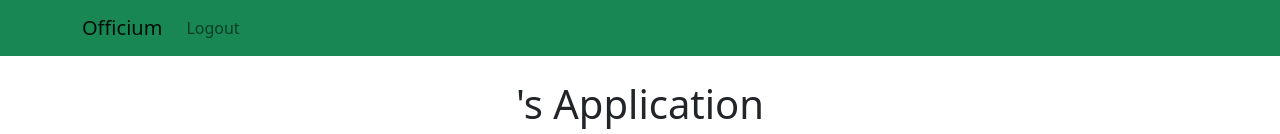
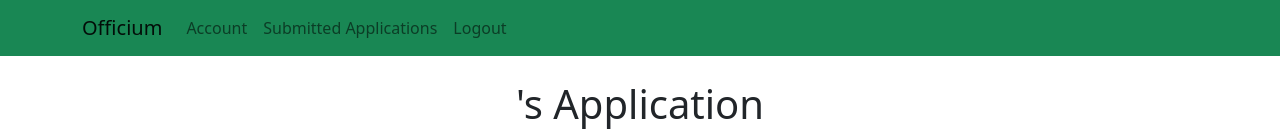
Before and after one commit to ShaivPandya/cmpe-133, a React (Create React App) app in the folder client/: page /application/1 in a window 1280 px wide. Shown: the top 134 px of the page. Built offline with nearby package versions, Linux system fonts and the light colour scheme; no server answers.

Commit message:
Fix Navbar for applicants

```diff
--- a/client/src/components/User/SubmittedApp/SubmittedApp.js
+++ b/client/src/components/User/SubmittedApp/SubmittedApp.js
@@ -1,10 +1,10 @@
 import 'bootstrap/dist/css/bootstrap.min.css'
 import 'bootstrap/dist/js/bootstrap.bundle'
 import './styles.css'
-import Navigation from '../../Navigation/Navigation';
 import { useState, useEffect } from 'react';
 import { useParams } from "react-router-dom";
 import axios from 'axios';
+import ApplicantNav from '../../Navigation/ApplicantNav';
 
 function SubmittedApp() {
     const {idApplication} = useParams();
@@ -25,7 +25,7 @@ function SubmittedApp() {
 
     return (
         <div>
-            <Navigation />
+            <ApplicantNav />
             <br></br>
             <div className="row justify-content-center">
             <h1>{app.Name}'s Application</h1>
```
